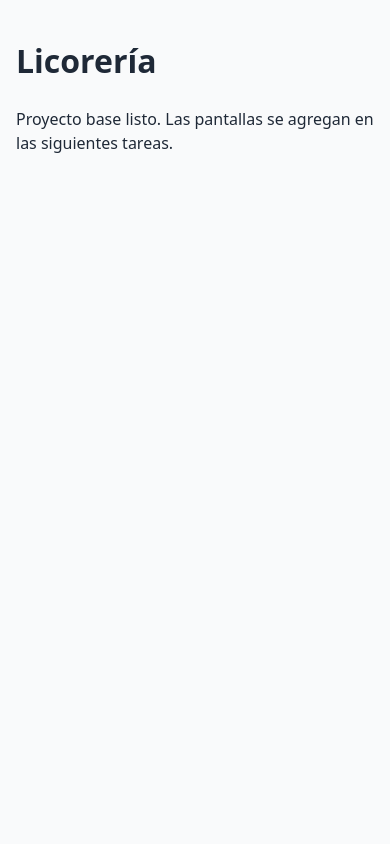
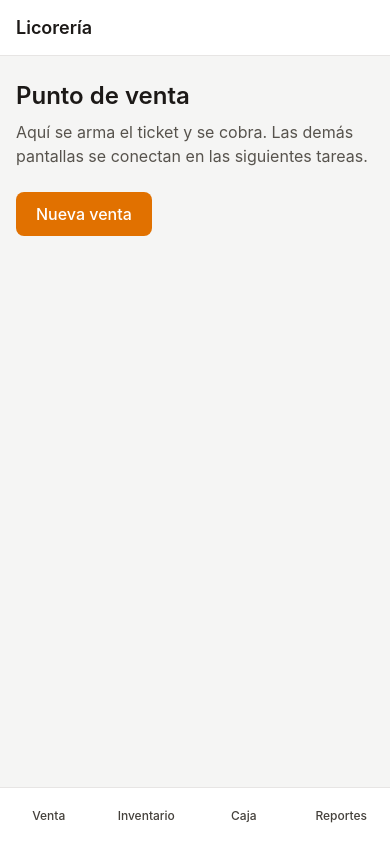
Before and after one commit to Daryl077/PWA-local, a React (Vite) app: page / in a window 390 px wide. Built offline with nearby package versions, Linux system fonts and the light colour scheme.

Commit message:
feat(ui): implementar Tailwind CSS 4 y armazón responsive con navegación adaptativa (T-003)

```diff
--- a/package.json
+++ b/package.json
@@ -23,6 +23,7 @@
   },
   "devDependencies": {
     "@eslint/js": "10.0.1",
+    "@tailwindcss/vite": "4.3.3",
     "@testing-library/dom": "10.4.2",
     "@testing-library/jest-dom": "7.0.1",
     "@testing-library/react": "16.3.3",
@@ -35,6 +36,7 @@
     "eslint-plugin-react-refresh": "0.5.7",
     "jsdom": "28.1.0",
     "prettier": "3.9.10",
+    "tailwindcss": "4.3.3",
     "typescript": "6.0.3",
     "typescript-eslint": "8.72.0",
     "vite": "8.3.5",
--- a/src/app.tsx
+++ b/src/app.tsx
@@ -1,9 +1,70 @@
+const destinations = [
+  { label: 'Venta', href: '#venta' },
+  { label: 'Inventario', href: '#inventario' },
+  { label: 'Caja', href: '#caja' },
+  { label: 'Reportes', href: '#reportes' },
+] as const
+
+const navLinkClasses =
+  'flex min-h-11 items-center rounded-lg px-3 text-sm font-medium text-stone-700 ' +
+  'hover:bg-stone-100 focus-visible:outline-2 focus-visible:outline-offset-2 focus-visible:outline-amber-600'
+
 function App() {
   return (
-    <main>
-      <h1>Licorería</h1>
-      <p>Proyecto base listo. Las pantallas se agregan en las siguientes tareas.</p>
-    </main>
+    <div className="min-h-dvh bg-stone-100 text-stone-900 md:flex">
+      <aside className="hidden border-r border-stone-200 bg-white md:sticky md:top-0 md:flex md:h-dvh md:w-60 md:shrink-0 md:flex-col md:p-4">
+        <p className="px-3 py-4 text-lg font-semibold">Licorería</p>
+        <nav aria-label="Navegación lateral" className="mt-2">
+          <ul className="space-y-1">
+            {destinations.map((destination) => (
+              <li key={destination.href}>
+                <a href={destination.href} className={navLinkClasses}>
+                  {destination.label}
+                </a>
+              </li>
+            ))}
+          </ul>
+        </nav>
+      </aside>
+
+      <div className="flex min-h-dvh flex-col md:flex-1">
+        <header className="flex min-h-14 items-center border-b border-stone-200 bg-white px-4 md:hidden">
+          <p className="text-lg font-semibold">Licorería</p>
+        </header>
+
+        <main className="flex-1 px-4 pt-6 pb-24 md:px-8 md:pt-8 md:pb-8">
+          <h1 className="text-2xl font-semibold">Punto de venta</h1>
+          <p className="mt-2 max-w-prose text-stone-600">
+            Aquí se arma el ticket y se cobra. Las demás pantallas se conectan en las siguientes
+            tareas.
+          </p>
+          <a
+            href="#venta"
+            className="mt-6 inline-flex min-h-11 items-center rounded-lg bg-amber-600 px-5 font-medium text-white hover:bg-amber-700 focus-visible:outline-2 focus-visible:outline-offset-2 focus-visible:outline-amber-600"
+          >
+            Nueva venta
+          </a>
+        </main>
+
+        <nav
+          aria-label="Navegación inferior"
+          className="fixed inset-x-0 bottom-0 border-t border-stone-200 bg-white pb-[env(safe-area-inset-bottom)] md:hidden"
+        >
+          <ul className="grid grid-cols-4">
+            {destinations.map((destination) => (
+              <li key={destination.href}>
+                <a
+                  href={destination.href}
+                  className="flex min-h-14 items-center justify-center px-1 text-xs font-medium text-stone-700 focus-visible:outline-2 focus-visible:outline-offset-2 focus-visible:outline-amber-600"
+                >
+                  {destination.label}
+                </a>
+              </li>
+            ))}
+          </ul>
+        </nav>
+      </div>
+    </div>
   )
 }
 
--- a/src/index.css
+++ b/src/index.css
@@ -1,15 +1,6 @@
-:root {
-  font-family: system-ui, sans-serif;
-  line-height: 1.5;
-  color: #1f2937;
-  background-color: #f9fafb;
+@import 'tailwindcss';
+
+/* El contenido de la app siempre debe poder desplazarse sin rebotes raros. */
+html {
+  -webkit-text-size-adjust: 100%;
 }
-
-body {
-  margin: 0;
-  min-height: 100vh;
-}
-
-main {
-  padding: 1rem;
-}
--- a/src/test-setup.ts
+++ b/src/test-setup.ts
@@ -1,2 +1,8 @@
-// Agrega a `expect` los matchers de jest-dom (toBeInTheDocument, etc.).
 import '@testing-library/jest-dom/vitest'
+import { cleanup } from '@testing-library/react'
+import { afterEach } from 'vitest'
+
+// Con `globals: false` Testing Library no puede registrar su limpieza automática.
+afterEach(() => {
+  cleanup()
+})
--- a/vite.config.ts
+++ b/vite.config.ts
@@ -1,9 +1,10 @@
+import tailwindcss from '@tailwindcss/vite'
 import react from '@vitejs/plugin-react'
 import { defineConfig } from 'vitest/config'
 
 // https://vite.dev/config/
 export default defineConfig({
-  plugins: [react()],
+  plugins: [react(), tailwindcss()],
   test: {
     environment: 'jsdom',
     setupFiles: ['./src/test-setup.ts'],
```
Also changed, not shown: 2 other files (tests, documents, lock files or other folders).
